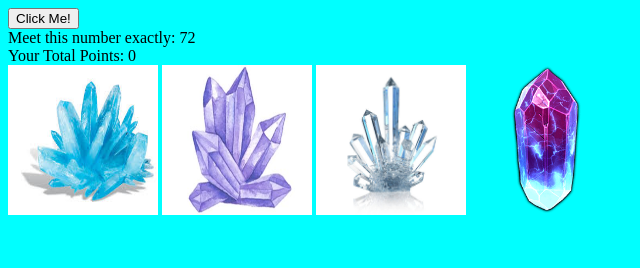
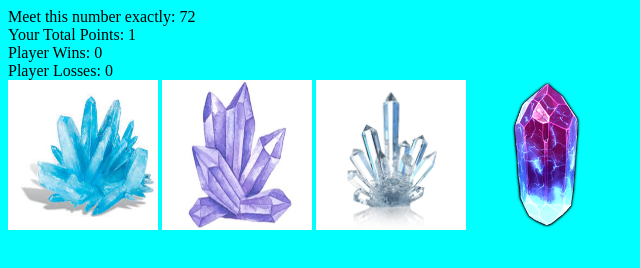
Before and after one commit to BogieBogard/Unit-4-Game, a plain HTML site: page index.html in a window 1280 px wide. Both pictures are taken after a click on the picture 83 px from the left and 140 px from the top of the page. Shown: the whole page, without its empty margins (0-640 px from the left). Drawn offline with nearby package versions, Linux system fonts and the light colour scheme.

Commit message:
Improvements in the JS

```diff
--- a/assets/javascript/game-logic.js
+++ b/assets/javascript/game-logic.js
@@ -3,18 +3,49 @@ var startingRandomNumber = Math.floor(Math.random() * 101 + 19);
 
 document.getElementById("initialNumberChallenge").innerHTML = ("Meet this number exactly: " + startingRandomNumber);
 
+// Declare variables for winning and losing and set up their display
+var winner = 0;
+
+document.getElementById("playerWins").innerHTML = ("Player Wins: " + winner);
+
+var loser = 0;
+
+document.getElementById("playerLosses").innerHTML = ("Player Losses: " + loser);
+
 // Declare the user's Total Points and connect the crystals to that variable
-let userTP = 0
+var userTP = 0;
 
 document.getElementById("userTotalPoints").innerHTML = ("Your Total Points: " + userTP);
 
 // Total variable from the user's input using the crytals
 
 // Generate the four random numbers for each crystal
-var crystal1Value = Math.floor(Math.random() * 10)
+var crystal1Value = Math.floor(Math.random() * 10 + 1);
 
 // Create on.click function for the crystals to add to the total variable
-$ ("#CrystalButton1").on("click", function(event){
+$("document").ready(function () {
+    $("#CrystalButton1").on("click", function (event) {
+        userTP = crystal1Value + userTP;
+        console.log(userTP);
+        document.getElementById("userTotalPoints").innerHTML = ("Your Total Points: " + userTP);
+    });
+    // Create function for win/lose for comparing the total with the given random number
+    var i;
+    for (winner = 0; winner < 10; winner++) {
+        if (userTP === startingRandomNumber) {
+            console.log("Have a good day!");
+            winner++;
+            console.log(winner);
+            document.getElementById("playerWins").innerHTML = ("Player Wins: " + winner);
+        };
+
+        if (userTP > 10) {
+            console.log("Over ten!");
+            loser++;
+            console.log(loser);
+            document.getElementById("playerLosses").innerHTML = ("Player Losses: " + loser);
+        };
+
+    };
 
 });
-// Create function for win/lose for comparing the total with the given random number
--- a/index.html
+++ b/index.html
@@ -19,15 +19,13 @@
 
 <body>
 
-<div class="CrystalButton">
-        <button type="button">Click Me!</button>
-</div>
+<div id="initialNumberChallenge"></div>
 
-<div id="initialNumberChallenge">
-</div>
+<div id="userTotalPoints"></div>
 
-<div id="userTotalPoints">
-</div>
+<div id="playerWins"></div>
+
+<div id="playerLosses"></div>
 
 <div>
     <img src="./assets/images/crystal1.jpeg" id="CrystalButton1" width="150" height="150">
```
